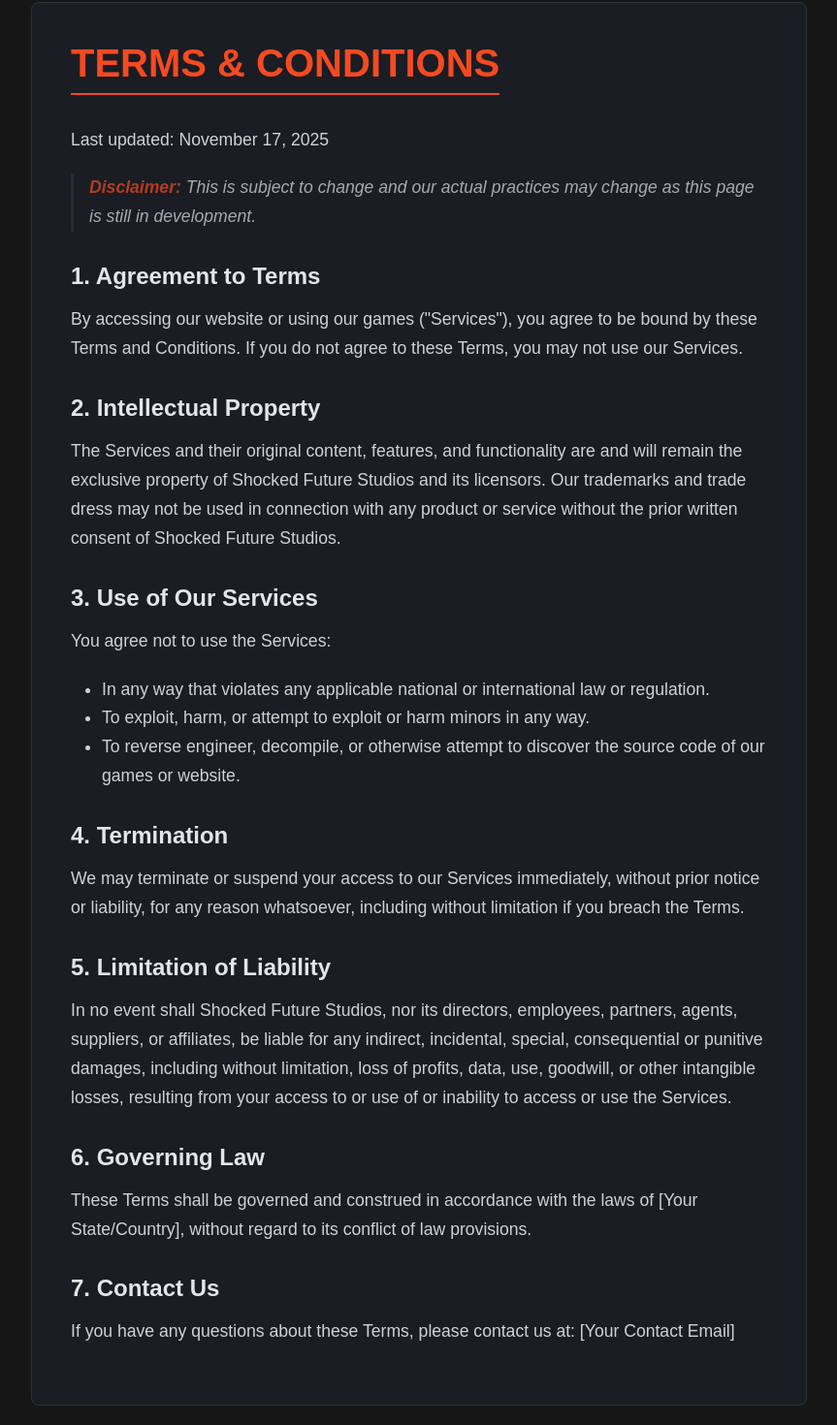
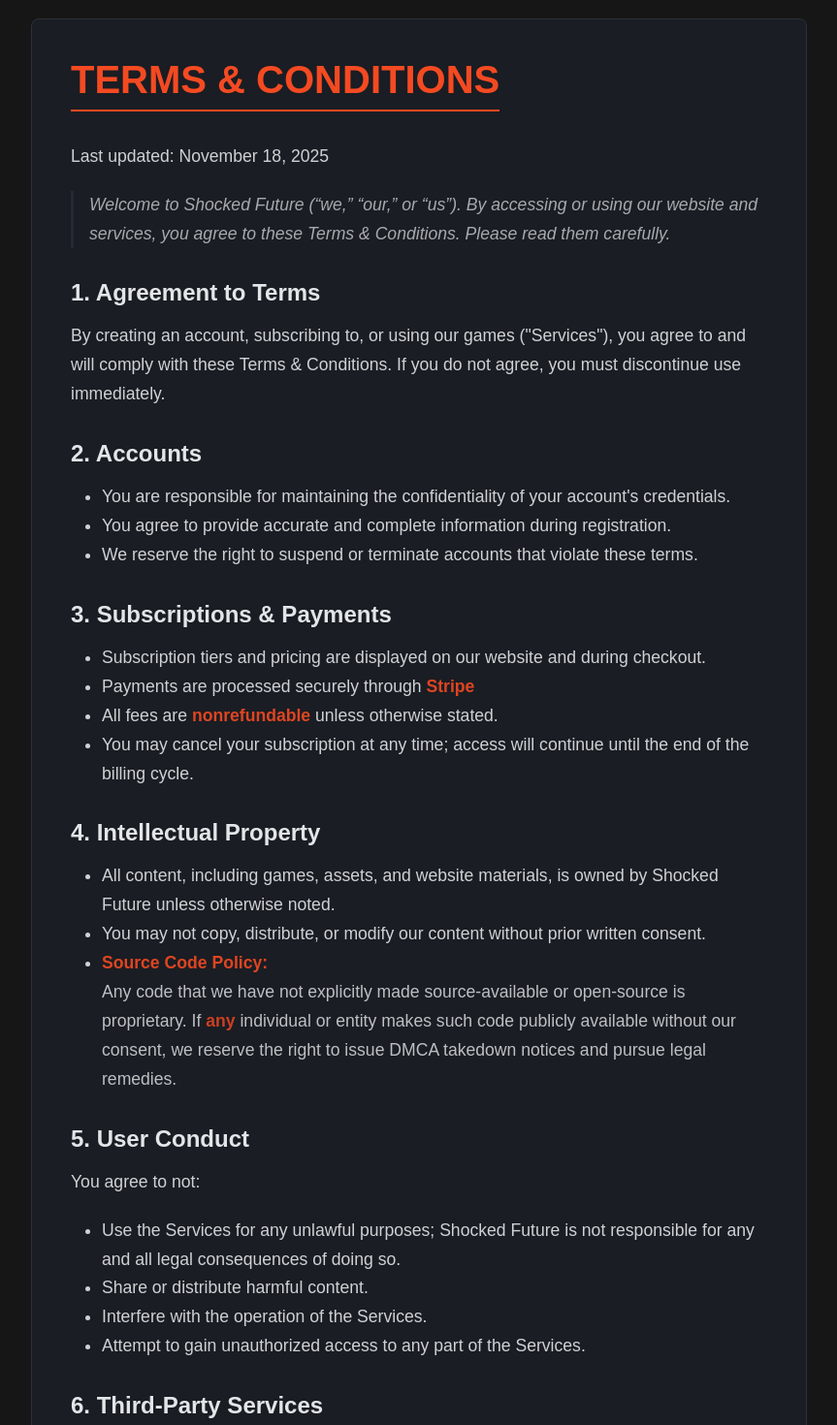
Before and after one commit to shockedfuturestudios/landing-site, a Next.js app: page /terms in a window 1280 px wide. Shown: the part 140-1610 px from the top of the page at 97% size, without its empty margins (208-1071 px from the left). Built offline with nearby package versions, Linux system fonts and the light colour scheme; a web font is replaced by a local one.

Commit message:
Refactor code structure for improved readability and maintainability and finalize privacy and terms pages

```diff
--- a/app/terms/page.tsx
+++ b/app/terms/page.tsx
@@ -5,74 +5,73 @@
         <div className={styles.container}>
             <h1 className={styles.title}>TERMS & CONDITIONS</h1>
             <div className={styles.content}>
-                <p>Last updated: November 17, 2025</p>
+                <p>Last updated: November 18, 2025</p>
                 <p className={styles.disclaimer}>
-                    <strong>Disclaimer:</strong> This is subject to change and our actual practices
-                    may change as this page is still in development.
+                    Welcome to Shocked Future (“we,” “our,” or “us”). By accessing or using our website and services, you agree to these Terms & Conditions. Please read them carefully.
                 </p>
 
                 <h2>1. Agreement to Terms</h2>
                 <p>
-                    By accessing our website or using our games ("Services"), you agree
-                    to be bound by these Terms and Conditions. If you do not agree to
-                    these Terms, you may not use our Services.
+                    By creating an account, subscribing to, or using our games ("Services"), you agree to and will comply with these Terms & Conditions. If you do not agree, you must discontinue use immediately.
                 </p>
 
-                <h2>2. Intellectual Property</h2>
+                <h2>2. Accounts</h2>
+                <ul>
+                    <li>You are responsible for maintaining the confidentiality of your account's credentials.</li>
+                    <li>You agree to provide accurate and complete information during registration.</li>
+                    <li>We reserve the right to suspend or terminate accounts that violate these terms.</li>
+                </ul>
+
+                <h2>3. Subscriptions & Payments</h2>
+                <ul>
+                    <li>Subscription tiers and pricing are displayed on our website and during checkout.</li>
+                    <li>Payments are processed securely through <strong>Stripe</strong></li>
+                    <li>All fees are <strong>nonrefundable</strong> unless otherwise stated.</li>
+                    <li>You may cancel your subscription at any time; access will continue until the end of the billing cycle.</li>
+                </ul>
+
+                <h2>4. Intellectual Property</h2>
+                <ul>
+                    <li>All content, including games, assets, and website materials, is owned by Shocked Future unless otherwise noted.</li>
+                    <li>You may not copy, distribute, or modify our content without prior written consent.</li>
+                    <li><strong>Source Code Policy:</strong></li>
+                    <p>Any code that we have not explicitly made source-available or open-source is proprietary. If <strong>any</strong> individual or entity makes such code publicly available without our consent, we reserve the right to issue DMCA takedown notices and pursue legal remedies.</p>
+                </ul>
+
+                <h2>5. User Conduct</h2>
                 <p>
-                    The Services and their original content, features, and functionality
-                    are and will remain the exclusive property of Shocked Future Studios
-                    and its licensors. Our trademarks and trade dress may not be used in
-                    connection with any product or service without the prior written
-                    consent of Shocked Future Studios.
+                    You agree to not:
+                </p>
+                <ul>
+                    <li>Use the Services for any unlawful purposes; Shocked Future is not responsible for any and all legal consequences of doing so.</li>
+                    <li>Share or distribute harmful content.</li>
+                    <li>Interfere with the operation of the Services.</li>
+                    <li>Attempt to gain unauthorized access to any part of the Services.</li>
+                </ul>
+
+                <h2>6. Third-Party Services</h2>
+                <p>
+                    We use third-party services such as <strong>Stripe</strong>, <strong>Supabase</strong>, and <strong>Vercel</strong>. Their terms and policies apply to their respective services. We are not responsible for data or policies from those services.
                 </p>
 
-                <h2>3. Use of Our Services</h2>
+                <h2>7. Limitation of Liability</h2>
                 <p>
-                    You agree not to use the Services:
-                </p>
-                <ul>
-                    <li>
-                        In any way that violates any applicable national or international
-                        law or regulation.
-                    </li>
-                    <li>
-                        To exploit, harm, or attempt to exploit or harm minors in any way.
-                    </li>
-                    <li>
-                        To reverse engineer, decompile, or otherwise attempt to discover
-                        the source code of our games or website.
-                    </li>
-                </ul>
-
-                <h2>4. Termination</h2>
-                <p>
-                    We may terminate or suspend your access to our Services immediately,
-                    without prior notice or liability, for any reason whatsoever,
-                    including without limitation if you breach the Terms.
+                    We provide our Services "as is" without warranties of any kind. Shocked Future shall not be liable for any damages arising from the use or inability to use the Services.
                 </p>
 
-                <h2>5. Limitation of Liability</h2>
+                <h2>8. Termination</h2>
                 <p>
-                    In no event shall Shocked Future Studios, nor its directors,
-                    employees, partners, agents, suppliers, or affiliates, be liable
-                    for any indirect, incidental, special, consequential or punitive
-                    damages, including without limitation, loss of profits, data, use,
-                    goodwill, or other intangible losses, resulting from your access to
-                    or use of or inability to access or use the Services.
+                    We may suspend or terminate your account and/or subscription if you violate these terms or engage in harmful activity. Accounts that are terminated are <strong>not</strong> subject to refunds; look at chapter 3 for more details.
                 </p>
 
-                <h2>6. Governing Law</h2>
+                <h2>9. Governing Law</h2>
                 <p>
-                    These Terms shall be governed and construed in accordance with the
-                    laws of [Your State/Country], without regard to its conflict of law
-                    provisions.
+                    These Terms & Conditions shall be governed by and construed in accordance with the laws of the State of Utah, United States, without regard to its conflict of laws principles. Shocked Future complies with all applicable Utah state regulations.
                 </p>
 
-                <h2>7. Contact Us</h2>
+                <h2>10. Changes to Terms</h2>
                 <p>
-                    If you have any questions about these Terms, please contact us at:
-                    [Your Contact Email]
+                    We may update these Terms & Conditions from time to time. We will notify you of any changes by posting the new terms on this page. Your continued use of the Services after changes constitutes acceptance of the new terms.
                 </p>
             </div>
         </div>
--- a/components/Footer.tsx
+++ b/components/Footer.tsx
@@ -16,7 +16,7 @@
                     </Link>
                 </div>
                 <p className={styles.copyright}>
-                    © {currentYear} Shocked Future Studios. All rights reserved.
+                    © {currentYear} Shocked Future. All rights reserved.
                 </p>
             </div>
         </footer>
--- a/components/Navbar.tsx
+++ b/components/Navbar.tsx
@@ -9,8 +9,8 @@
                 <Image
                     src="/logo.svg"
                     alt="Shocked Future Studios Logo"
-                    width={200}
-                    height={48}
+                    width={150}
+                    height={35}
                     className={styles.logoImage}
                     priority // Load the logo quickly
                 />
```
Also changed, not shown: app/privacy/page.tsx (+53 -44 lines), public/logo.svg.
